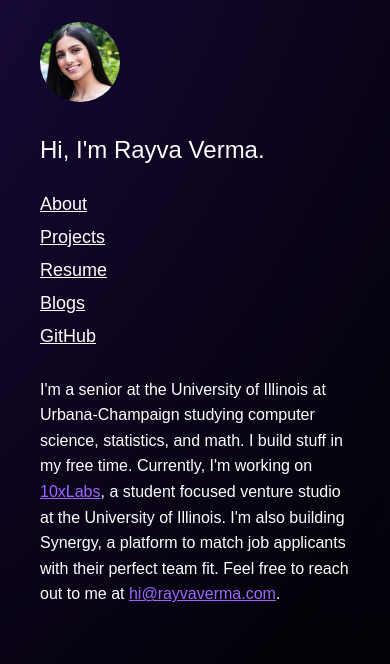
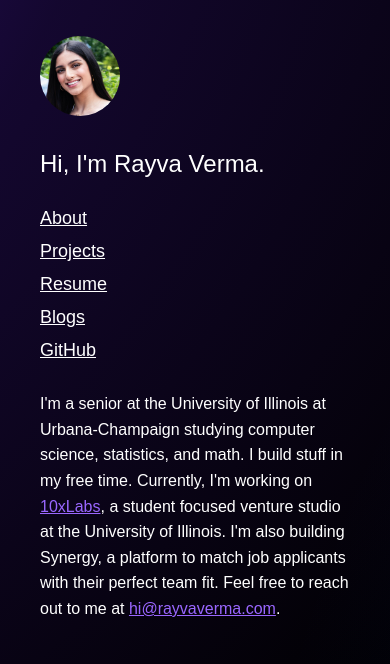
Before and after one commit to rverma6/updated-pp, a React (Create React App) app: page / in a window 390 px wide. Shown: the top 664 px of the page. Built offline with nearby package versions, Linux system fonts and the light colour scheme; a web font is replaced by a local one.

Commit message:
mobile settings updated

```diff
--- a/src/App.css
+++ b/src/App.css
@@ -117,6 +117,7 @@ html, body {
 /* Responsive layout adjustments */
 @media (max-width: 480px) {
   .profile-section {
+    margin-top: 30px;
     margin-bottom: 20px;
   }
 
--- a/src/App.js
+++ b/src/App.js
@@ -27,7 +27,7 @@ function App() {
             I'm a senior at the University of Illinois at Urbana-Champaign studying computer science, statistics, and math.
             I build stuff in my free time. Currently, I'm working on <a href="https://10xLabs.tech" target="_blank" rel="noopener noreferrer">10xLabs</a>
             , a student focused venture studio at the University of Illinois.
-            I'm also building Synergy, a platform to match job applicants with their perfect team fit. Feel free to reach out to me at <a href="hi@rayvaverma.com">hi@rayvaverma.com</a>.
+            I'm also building Synergy, a platform to match job applicants with their perfect team fit. Feel free to reach out to me at <a href="https://hi@rayvaverma.com">hi@rayvaverma.com</a>.
           </p>
         </div>
       </main>
```
